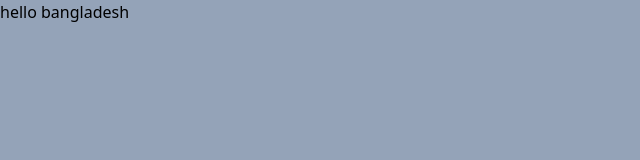
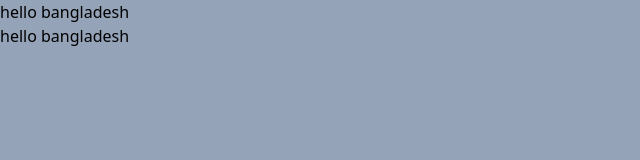
Before and after one commit to Atahar-Hossain/ecommerce-tailwind, a website: page src/index.html in a window 1280 px wide. Shown: the whole page, without its empty margins (0-640 px from the left). Drawn offline with Linux system fonts and the light colour scheme.

Commit message:
new added

```diff
--- a/src/index.html
+++ b/src/index.html
@@ -7,5 +7,6 @@
 	</head>
 	<body class="bg-slate-400">
 		<h1 class="">hello bangladesh</h1>
+		<h1 class="">hello bangladesh</h1>
 	</body>
 </html>
```
